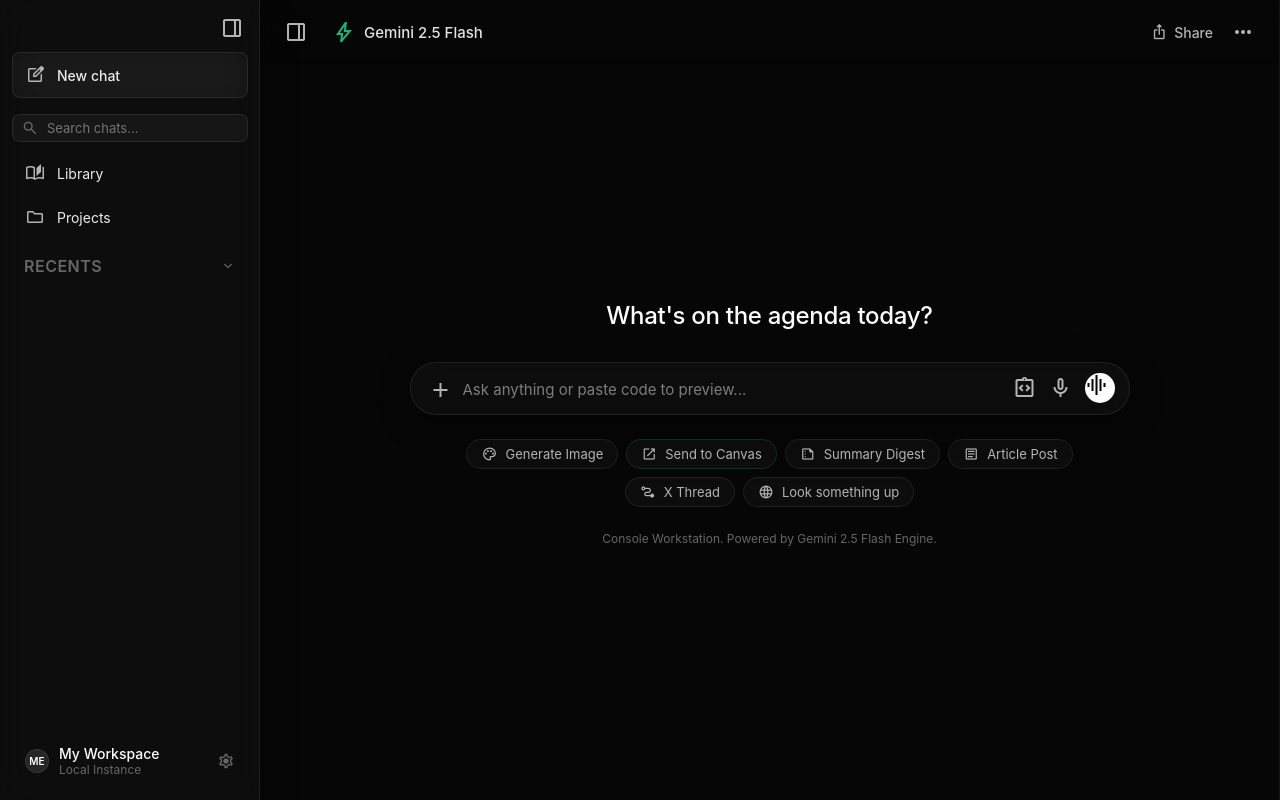
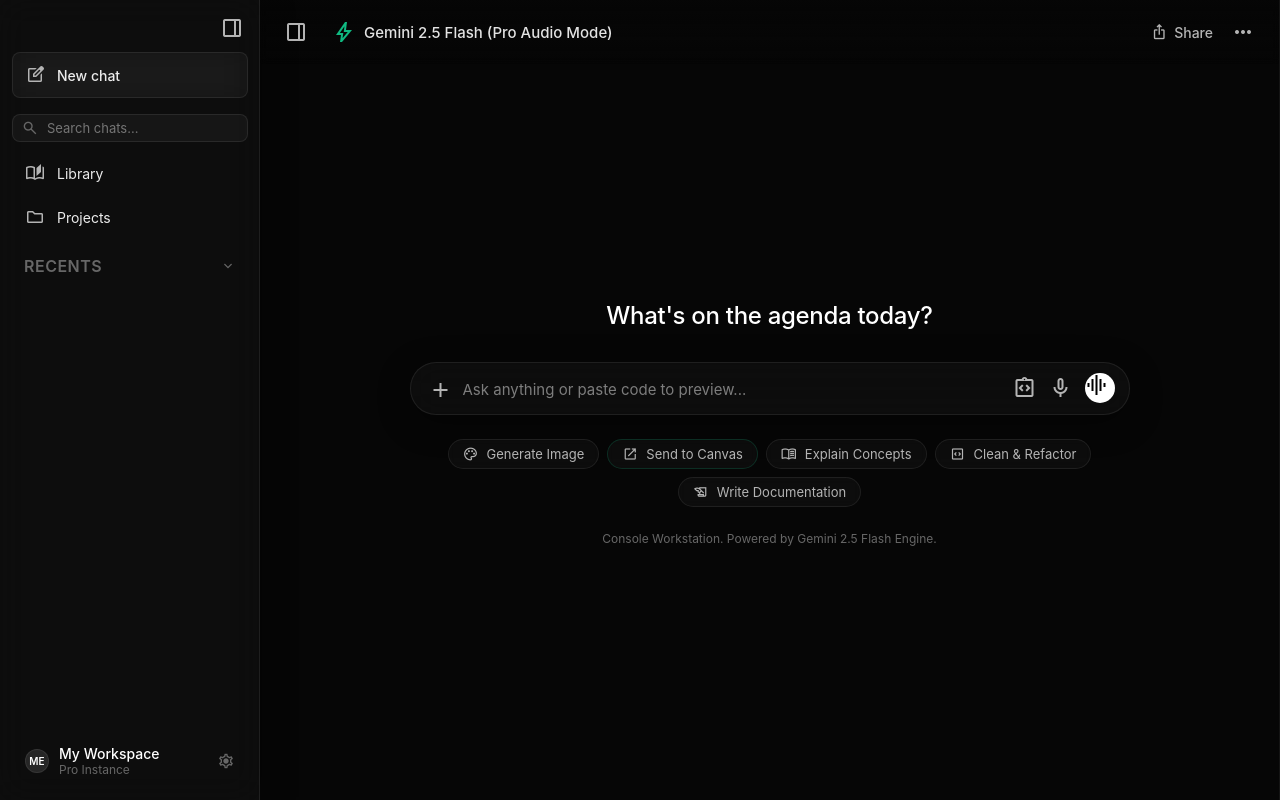
Before and after one commit to juveriyaa260-dot/gemini-workstation, a Flask app: page / in a window 1280 px wide. Run offline with Flask 3, Linux system fonts and the light colour scheme; some libraries are stand-ins or nearby versions.

Commit message:
Update index.html

```diff
--- a/templates/index.html
+++ b/templates/index.html
@@ -7,16 +7,19 @@
     <title>Gemini Workstation Pro</title>
     <link rel="stylesheet" href="{{ url_for('static', filename='style.css') }}">
     <link rel="stylesheet"
-        href="https://fonts.googleapis.com/css2?family=Material+Symbols+Outlined:opsz,wght,FILL,GRAD@20..48,100..700,0..1,-50..200" />
+        href="https://fonts.googleapis.com/css2?family=Material+Symbols+Outlined:opsz,wght,FILL,GRAD@20..48,100..700,0..1,-50..200">
 
     <script src="https://js.puter.com/v2/"></script>
     <script src="https://cdn.jsdelivr.net/npm/marked/marked.min.js"></script>
-    <link rel="stylesheet" href="https://cdnjs.cloudflare.com/ajax/libs/prism/1.29.0/themes/prism-tomorrow.min.css" />
+
+    <link rel="stylesheet" href="https://cdnjs.cloudflare.com/ajax/libs/prism/1.29.0/themes/prism-tomorrow.min.css">
     <script src="https://cdnjs.cloudflare.com/ajax/libs/prism/1.29.0/prism.min.js"></script>
     <script src="https://cdnjs.cloudflare.com/ajax/libs/prism/1.29.0/components/prism-javascript.min.js"></script>
     <script src="https://cdnjs.cloudflare.com/ajax/libs/prism/1.29.0/components/prism-python.min.js"></script>
     <script src="https://cdnjs.cloudflare.com/ajax/libs/prism/1.29.0/components/prism-css.min.js"></script>
     <script src="https://cdnjs.cloudflare.com/ajax/libs/prism/1.29.0/components/prism-markup.min.js"></script>
+    <link rel="manifest" href="/static/manifest.json">
+<meta name="theme-color" content="#10b981">
 </head>
 
 <body>
@@ -58,7 +61,7 @@
                 <div class="avatar">ME</div>
                 <div class="profile-info">
                     <div class="profile-name">My Workspace</div>
-                    <div class="profile-plan">Local Instance</div>
+                    <div class="profile-plan">Pro Instance</div>
                 </div>
             </div>
             <span class="material-symbols-outlined profile-settings-btn">settings</span>
@@ -72,7 +75,7 @@
                     <span id="open-sidebar-btn" class="material-symbols-outlined sidebar-toggle-btn">dock_to_left</span>
                     <div class="model-selector">
                         <span class="material-symbols-outlined" style="color: var(--accent-color);">bolt</span>
-                        <span>Gemini 2.5 Flash</span>
+                        <span>Gemini 2.5 Flash (Pro Audio Mode)</span>
                     </div>
                 </div>
 
@@ -93,9 +96,11 @@
                     <div class="input-area">
                         <div class="input-container">
                             <span class="material-symbols-outlined add-icon">add</span>
-                            <textarea id="prompt" placeholder="Ask anything or paste code to preview..." rows="1" autocomplete="off"></textarea>
+                            <textarea id="prompt" placeholder="Ask anything or paste code to preview..." rows="1"
+                                autocomplete="off"></textarea>
                             <div class="input-actions">
-                                <span id="toggle-monospace-btn" class="material-symbols-outlined mic-icon" title="Toggle Monospace Code Mode">integration_instructions</span>
+                                <span id="toggle-monospace-btn" class="material-symbols-outlined mic-icon"
+                                    title="Toggle Monospace Code Mode">integration_instructions</span>
                                 <span class="material-symbols-outlined mic-icon">mic</span>
                                 <span id="send-btn" class="material-symbols-outlined voice-icon">graphic_eq</span>
                             </div>
@@ -103,14 +108,17 @@
                     </div>
 
                     <div class="chips-container">
-                        <button class="chip" onclick="applyQuickImagePrompt()"><span class="material-symbols-outlined">palette</span> Generate Image</button>
-                        <button class="chip" id="manual-canvas-btn"><span class="material-symbols-outlined">open_in_new</span> Send to Canvas</button>
+                        <button class="chip" onclick="applyQuickImagePrompt()"><span
+                                class="material-symbols-outlined">palette</span> Generate Image</button>
+                        <button class="chip" id="manual-canvas-btn"><span
+                                class="material-symbols-outlined">open_in_new</span> Send to Canvas</button>
 
-                        <button class="chip" onclick="triggerYoutubeWorkflow('summarize')"><span class="material-symbols-outlined">summarize</span> Summary Digest</button>
-                        <button class="chip" onclick="triggerYoutubeWorkflow('blog')"><span class="material-symbols-outlined">article</span> Article Post</button>
-                        <button class="chip" onclick="triggerYoutubeWorkflow('tweets')"><span class="material-symbols-outlined">conversion_path</span> X Thread</button>
-
-                        <button class="chip"><span class="material-symbols-outlined">language</span> Look something up</button>
+                        <button class="chip" onclick="triggerWorkflow('explain')"><span
+                                class="material-symbols-outlined">menu_book</span> Explain Concepts</button>
+                        <button class="chip" onclick="triggerWorkflow('refactor')"><span
+                                class="material-symbols-outlined">code_blocks</span> Clean & Refactor</button>
+                        <button class="chip" onclick="triggerWorkflow('document')"><span
+                                class="material-symbols-outlined">history_edu</span> Write Documentation</button>
                     </div>
 
                     <div class="disclaimer-text">Console Workstation. Powered by Gemini 2.5 Flash Engine.</div>
@@ -121,7 +129,8 @@
         <div id="artifact-drawer" class="artifact-preview-panel">
             <div class="artifact-panel-header">
                 <div class="artifact-meta-title">
-                    <span class="material-symbols-outlined" style="color: var(--accent-color);">integration_instructions</span>
+                    <span class="material-symbols-outlined"
+                        style="color: var(--accent-color);">integration_instructions</span>
                     <span id="artifact-title-text">Live Output Frame Canvas</span>
                 </div>
                 <div class="artifact-window-actions">
@@ -148,7 +157,8 @@
                         <h4>Console Workspace Profile Theme</h4>
                         <p>Switch between custom glassmorphic environment filters layout arrays.</p>
                     </div>
-                    <select id="theme-profile-selector" style="background: rgba(0,0,0,0.5); border: 1px solid var(--glass-border); color: white; padding: 6px 12px; border-radius: 6px; outline: none; font-size: 13px; cursor: pointer;">
+                    <select id="theme-profile-selector"
+                        style="background: rgba(0,0,0,0.5); border: 1px solid var(--glass-border); color: white; padding: 6px 12px; border-radius: 6px; outline: none; font-size: 13px; cursor: pointer;">
                         <option value="cyber-neon">Cyber Neon Grid</option>
                         <option value="frosted-arctic">Frosted Arctic</option>
                         <option value="obsidian-minimalist">Obsidian Minimalist</option>
@@ -176,7 +186,8 @@
                     <div class="preferences-input-group">
                         <input type="text" id="user-nickname" placeholder="Nickname (What should AI call you?)">
                         <input type="text" id="user-occupation" placeholder="Occupation">
-                        <textarea id="user-about" placeholder="Interests, values, or preferences to keep in mind..." rows="2"></textarea>
+                        <textarea id="user-about" placeholder="Interests, values, or preferences to keep in mind..."
+                            rows="2"></textarea>
                     </div>
                 </div>
 
@@ -185,7 +196,9 @@
                         <h4>Custom Instructions</h4>
                         <p>Provide specific style guidelines, rules, or tone preferences for responses.</p>
                     </div>
-                    <textarea id="custom-instructions" placeholder="e.g., 'Keep answers concise', 'Always format outputs cleanly with plenty of code comments'..." rows="3"></textarea>
+                    <textarea id="custom-instructions"
+                        placeholder="e.g., 'Keep answers concise', 'Always format outputs cleanly with plenty of code comments'..."
+                        rows="3"></textarea>
                 </div>
 
                 <div class="setting-row" style="flex-direction: column; align-items: flex-start; gap: 14px;">
@@ -193,7 +206,8 @@
                         <h4>Operational Key Allocation Quotas</h4>
                         <p>Live active parameter monitoring across cluster framework arrays.</p>
                     </div>
-                    <div id="quota-bars-container" style="width: 100%; display: flex; flex-direction: column; gap: 12px; margin-top: 4px;"></div>
+                    <div id="quota-bars-container"
+                        style="width: 100%; display: flex; flex-direction: column; gap: 12px; margin-top: 4px;"></div>
                 </div>
 
                 <div class="setting-row">
```
